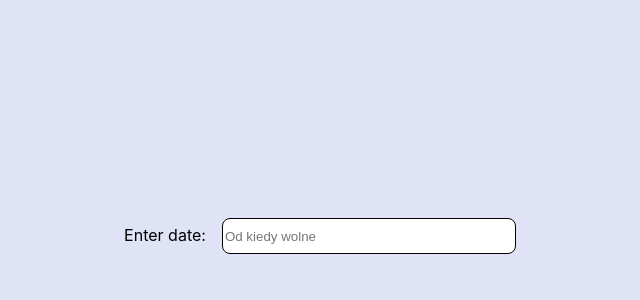
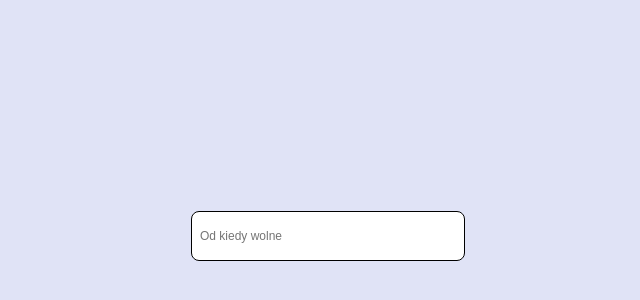
Before and after one commit to s-jez/Calendar_App, a Next.js app: page / in a window 1280 px wide. Shown: the part 164-464 px from the top of the page, without its empty margins (312-952 px from the left). Built offline with nearby package versions, Linux system fonts and the light colour scheme.

Commit message:
styling to calendar form.

```diff
--- a/components/Calendar/Form/CalendarForm.module.scss
+++ b/components/Calendar/Form/CalendarForm.module.scss
@@ -1,6 +1,6 @@
 .form {
   width: 100%;
-  max-width: 400px;
+  max-width: 380px;
   border-radius: 12px;
   padding: 0.25rem 1rem 1.25rem;
   background-color: white;
@@ -19,6 +19,7 @@
       margin: 5px;
       border: 1px solid transparent;
       font-size: 0.95rem;
+      color: rgb(49, 49, 49);
     }
     .day {
       display: flex;
@@ -39,7 +40,7 @@
       div {
         width: 2rem;
         height: 2rem;
-        margin: 10px;
+        margin: 5px;
       }
     }
   }
--- a/components/Calendar/Form/CalendarForm.tsx
+++ b/components/Calendar/Form/CalendarForm.tsx
@@ -1,4 +1,4 @@
-import React, { Dispatch, FC, MouseEventHandler, SetStateAction } from "react";
+import React, { LegacyRef, RefObject } from "react";
 import CalendarInput from "../Input/CalendarInput";
 import MonthInput from "../../Input/MonthInput";
 import styles from "../Form/CalendarForm.module.scss";
@@ -11,10 +11,10 @@ import {
 
 interface ICalendarForm {
   focused: boolean;
-  onClick: () => void;
+  ref: RefObject<HTMLInputElement>;
 }
 
-const CalendarForm = ({ focused, onClick }: ICalendarForm) => {
+const CalendarForm = ({ focused, ref }: ICalendarForm) => {
   const currentDate = new Date();
   const currentDay = currentDate.getDate();
   const currentMonth = currentDate.getMonth() + 1;
@@ -60,8 +60,8 @@ const CalendarForm = ({ focused, onClick }: ICalendarForm) => {
   return (
     <>
       {focused && (
-        <form className={styles.form} onClick={onClick}>
-          <h3>Dzisiaj jest: {date}</h3>
+        <form className={styles.form}>
+          {/* <h3>Dzisiaj jest: {date}</h3> */}
           <MonthInput
             month={currentMonth}
             year={currentYear}
--- a/components/Calendar/Input/CalendarInput.module.scss
+++ b/components/Calendar/Input/CalendarInput.module.scss
@@ -1,9 +1,11 @@
 .calendar {
   .input {
-    width: 18rem;
-    height: 2rem;
+    width: 16rem;
+    height: 3rem;
     margin: 1rem;
     border-radius: 8px;
     border: 1px solid black;
+    font-size: .75rem;
+    padding: 0 .5rem;
   }
 }
--- a/components/Calendar/Input/CalendarInput.tsx
+++ b/components/Calendar/Input/CalendarInput.tsx
@@ -8,15 +8,10 @@ const CalendarInput = () => {
 
   const ref = useRef<HTMLInputElement>(null);
 
-  const handleClick = () => {
-    ref.current?.focus();
-  };
-
   const onFocus = () => setFocused(true);
   const onBlur = () => setFocused(false);
   return (
     <div className={styles["calendar"]}>
-      <label>Enter date:</label>
       <input
         id="calendar-input"
         type="text"
@@ -26,7 +21,7 @@ const CalendarInput = () => {
         onBlur={onBlur}
         ref={ref}
       />
-      <CalendarForm focused={focused} onClick={handleClick} />
+      <CalendarForm focused={focused} ref={ref} />
     </div>
   );
 };
```
